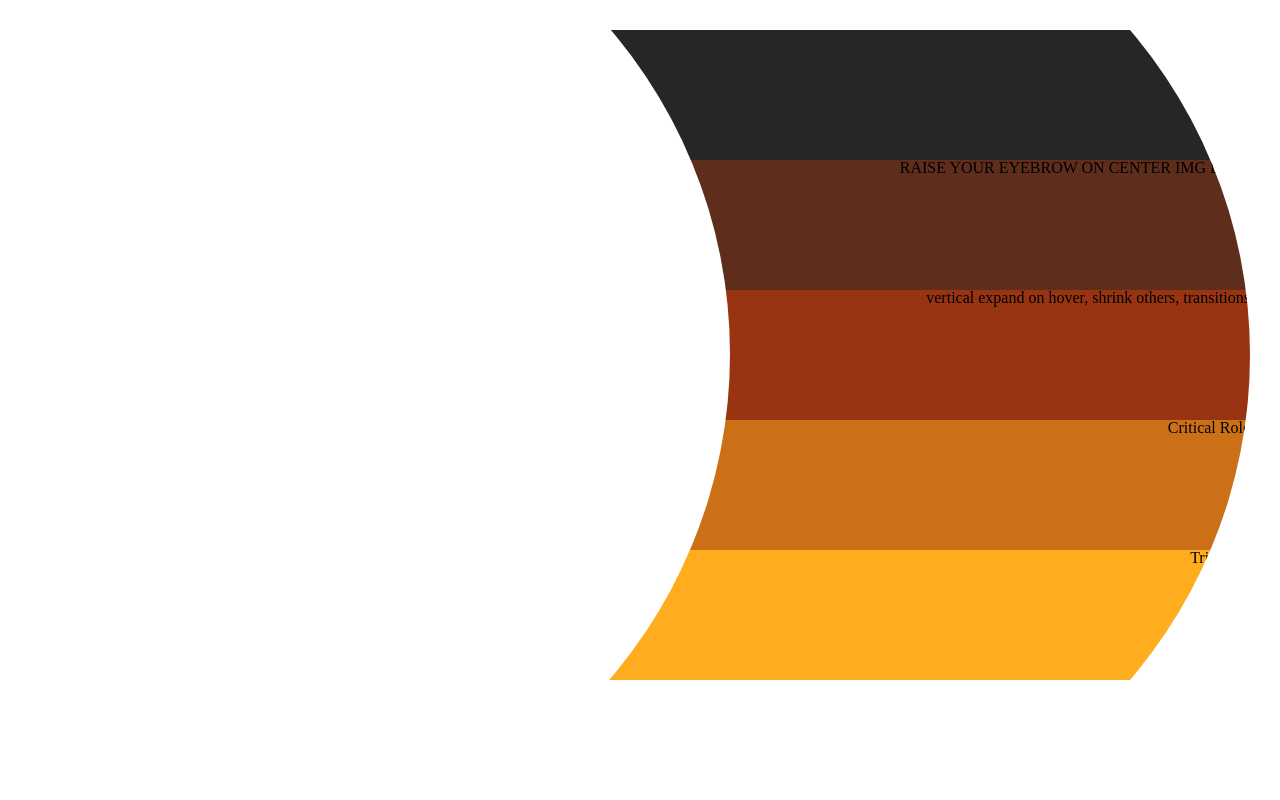
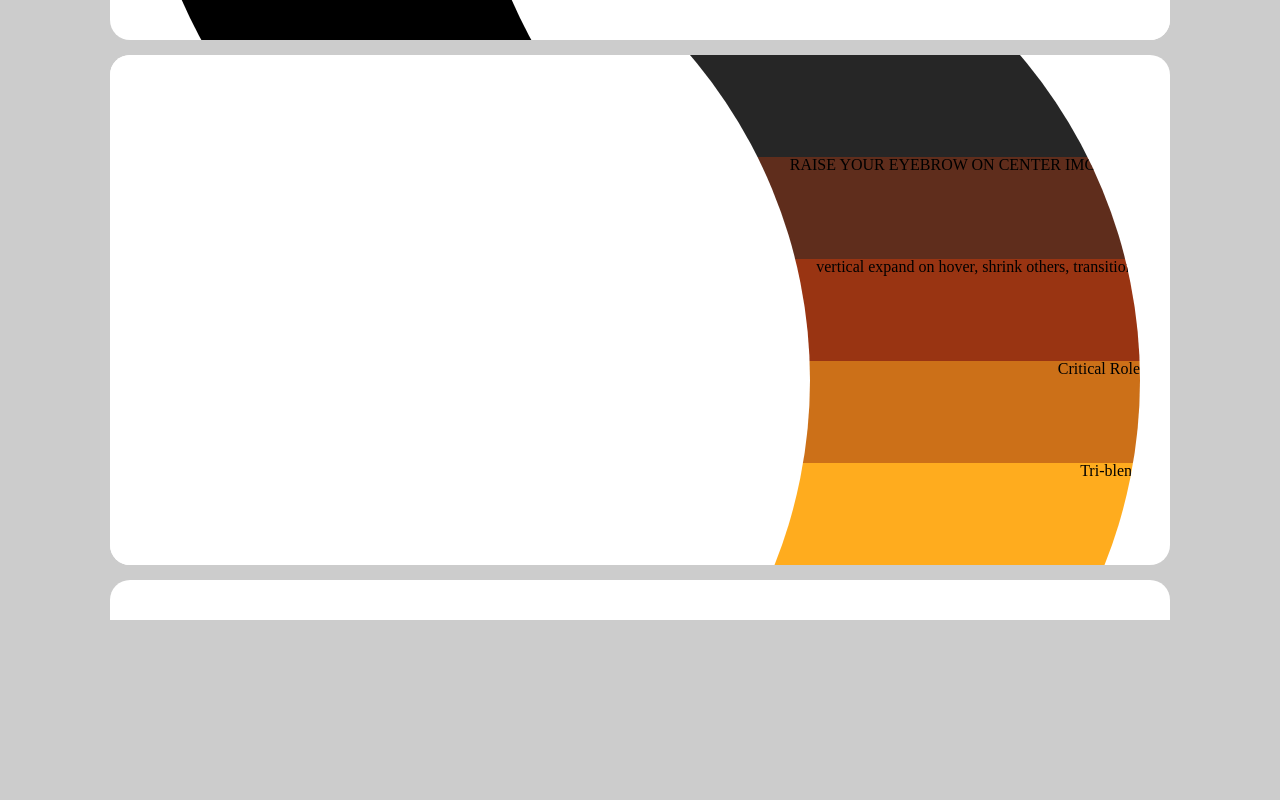
Before and after one commit to McMartyFly/neo, a PHP site: page / in a window 1280 px wide. Run offline with PHP 8.4, Linux system fonts and the light colour scheme; style sheets or scripts are compiled from the project's sources; some libraries are stand-ins or nearby versions.

Commit message:
just pushing

```diff
--- a/index.php
+++ b/index.php
@@ -13,7 +13,14 @@
   </head>
 
   <body>
-
+    <div class="nav">
+      <div class="tab-wrap">
+        <div class="tab-wrap-inner">
+          <div class="tab tab-1">Resume</div>
+        </div>
+      </div>
+      <div class="moon-bg"></div>
+    </div>
     <div class="main">
       <div class="tab-wrap">
         <div class="tab-wrap-inner">
@@ -26,6 +33,7 @@
       </div>
       <div class="moon-bg"></div>
     </div>
+    <div class="footer"></div>
 
   </body>
 </html>
--- a/sass/homepage.scss
+++ b/sass/homepage.scss
@@ -1,10 +1,76 @@
 body {
+  background-color: #cccccc;
 
+  .nav {
+    background-color: #fff;
+    border-radius: 0 0 20px 20px;
+    height: 40px;
+    margin: 0px auto 15px;
+    overflow: hidden;
+    padding: 0 30px;
+    position: relative;
+    width: 1000px;
+
+    .moon-bg {
+      background-color: #fff;
+      border-radius: 500px;
+      height: 1000px;
+      right: -300px;
+      position: absolute;
+      top: -700px;
+      width: 1000px;
+    }
+    .tab-wrap {
+      border-radius: 500px;
+      height: 1000px;
+      overflow: hidden;
+      position: relative;
+      top: -700px;
+      .tab-wrap-inner {
+        position: relative;
+        top: 700px;
+        .tab {
+          -webkit-transition: all 200ms ease-in-out;
+             -moz-transition: all 200ms ease-in-out;
+               -o-transition: all 200ms ease-in-out;
+                  transition: all 200ms ease-in-out;
+          height: 102px;
+          margin: 0;
+          text-align: right;
+          &.open {
+
+          }
+          &.closed {
+
+          }
+
+          &.tab-1 {
+            background-color: #000;
+          }
+
+          &:hover {
+            background-color: #ff00ff;
+          }
+        }
+      }}
+  }
+  .footer {
+    background-color: #fff;
+    border-radius: 20px 20px 0 0;
+    height: 40px;
+    margin: 15px auto 0px;
+    padding: 0 30px;
+    width: 1000px;
+  }
   .main {
-    height: 650px;
-    margin: 30px;
+    background-color: #fff;
+    border-radius: 20px;
+    height: 510px;
+    margin: 0 auto;
     overflow: hidden;
+    padding: 0px 30px;
     position: relative;
+    width: 1000px;
 
     .moon-bg {
       background-color: #fff;
@@ -12,7 +78,7 @@ body {
       height: 1000px;
       left: -300px;
       position: absolute;
-      top: -176px;
+      top: -175px;
       width: 1000px;
     }
     .tab-wrap {
@@ -29,7 +95,7 @@ body {
              -moz-transition: all 200ms ease-in-out;
                -o-transition: all 200ms ease-in-out;
                   transition: all 200ms ease-in-out;
-          height: 130px;
+          height: 102px;
           margin: 0;
           text-align: right;
           &.open {
--- a/style/homepage.css
+++ b/style/homepage.css
@@ -1,15 +1,66 @@
+body {
+  background-color: #cccccc; }
+  body .nav {
+    background-color: #fff;
+    border-radius: 0 0 20px 20px;
+    height: 40px;
+    margin: 0px auto 15px;
+    overflow: hidden;
+    padding: 0 30px;
+    position: relative;
+    width: 1000px; }
+    body .nav .moon-bg {
+      background-color: #fff;
+      border-radius: 500px;
+      height: 1000px;
+      right: -300px;
+      position: absolute;
+      top: -700px;
+      width: 1000px; }
+    body .nav .tab-wrap {
+      border-radius: 500px;
+      height: 1000px;
+      overflow: hidden;
+      position: relative;
+      top: -700px; }
+      body .nav .tab-wrap .tab-wrap-inner {
+        position: relative;
+        top: 700px; }
+        body .nav .tab-wrap .tab-wrap-inner .tab {
+          -webkit-transition: all 200ms ease-in-out;
+          -moz-transition: all 200ms ease-in-out;
+          -o-transition: all 200ms ease-in-out;
+          transition: all 200ms ease-in-out;
+          height: 102px;
+          margin: 0;
+          text-align: right; }
+          body .nav .tab-wrap .tab-wrap-inner .tab.tab-1 {
+            background-color: #000; }
+          body .nav .tab-wrap .tab-wrap-inner .tab:hover {
+            background-color: #ff00ff; }
+  body .footer {
+    background-color: #fff;
+    border-radius: 20px 20px 0 0;
+    height: 40px;
+    margin: 15px auto 0px;
+    padding: 0 30px;
+    width: 1000px; }
   body .main {
-  height: 650px;
-  margin: 30px;
+    background-color: #fff;
+    border-radius: 20px;
+    height: 510px;
+    margin: 0 auto;
     overflow: hidden;
-  position: relative; }
+    padding: 0px 30px;
+    position: relative;
+    width: 1000px; }
     body .main .moon-bg {
       background-color: #fff;
       border-radius: 500px;
       height: 1000px;
       left: -300px;
       position: absolute;
-    top: -176px;
+      top: -175px;
       width: 1000px; }
     body .main .tab-wrap {
       border-radius: 500px;
@@ -25,7 +76,7 @@ body .main {
           -moz-transition: all 200ms ease-in-out;
           -o-transition: all 200ms ease-in-out;
           transition: all 200ms ease-in-out;
-        height: 130px;
+          height: 102px;
           margin: 0;
           text-align: right; }
           body .main .tab-wrap .tab-wrap-inner .tab.tab-1 {
```
Also changed, not shown: 1 other file. Lines whose indentation alone changed are shown as unchanged.
